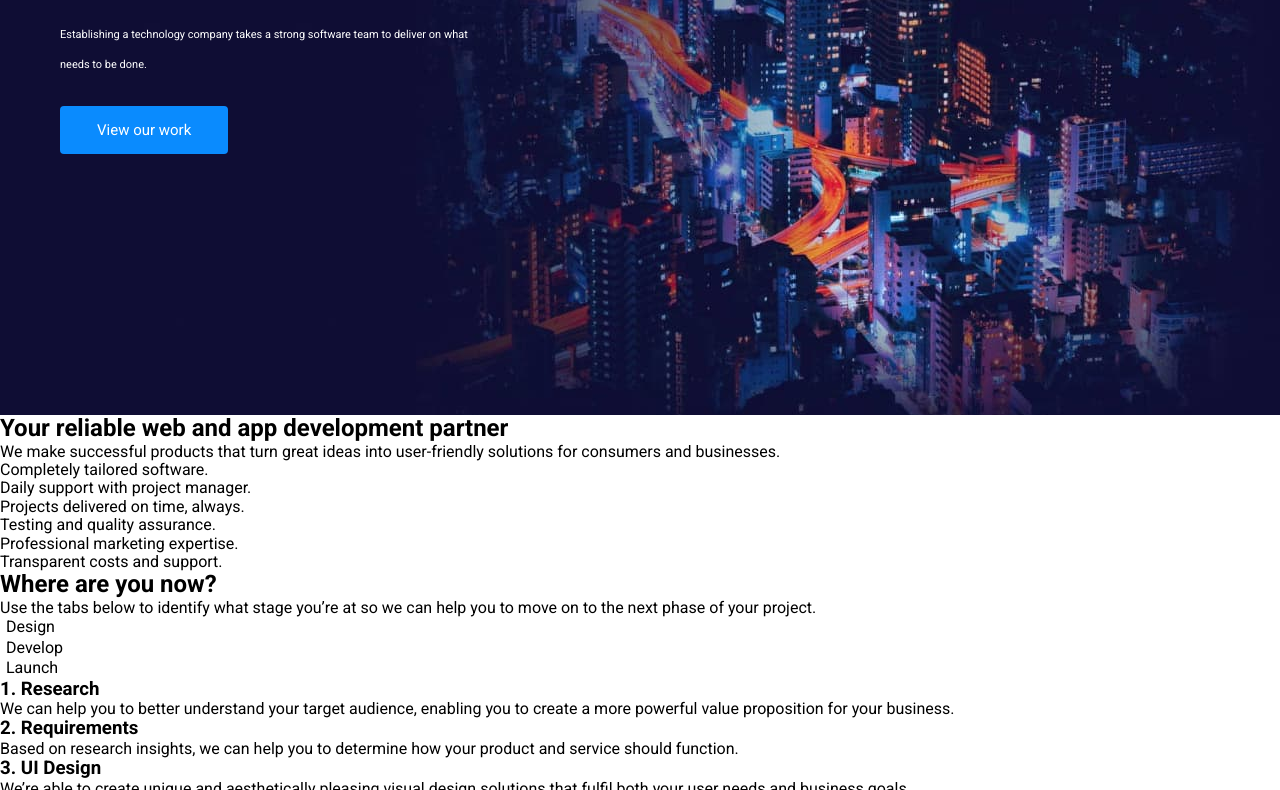
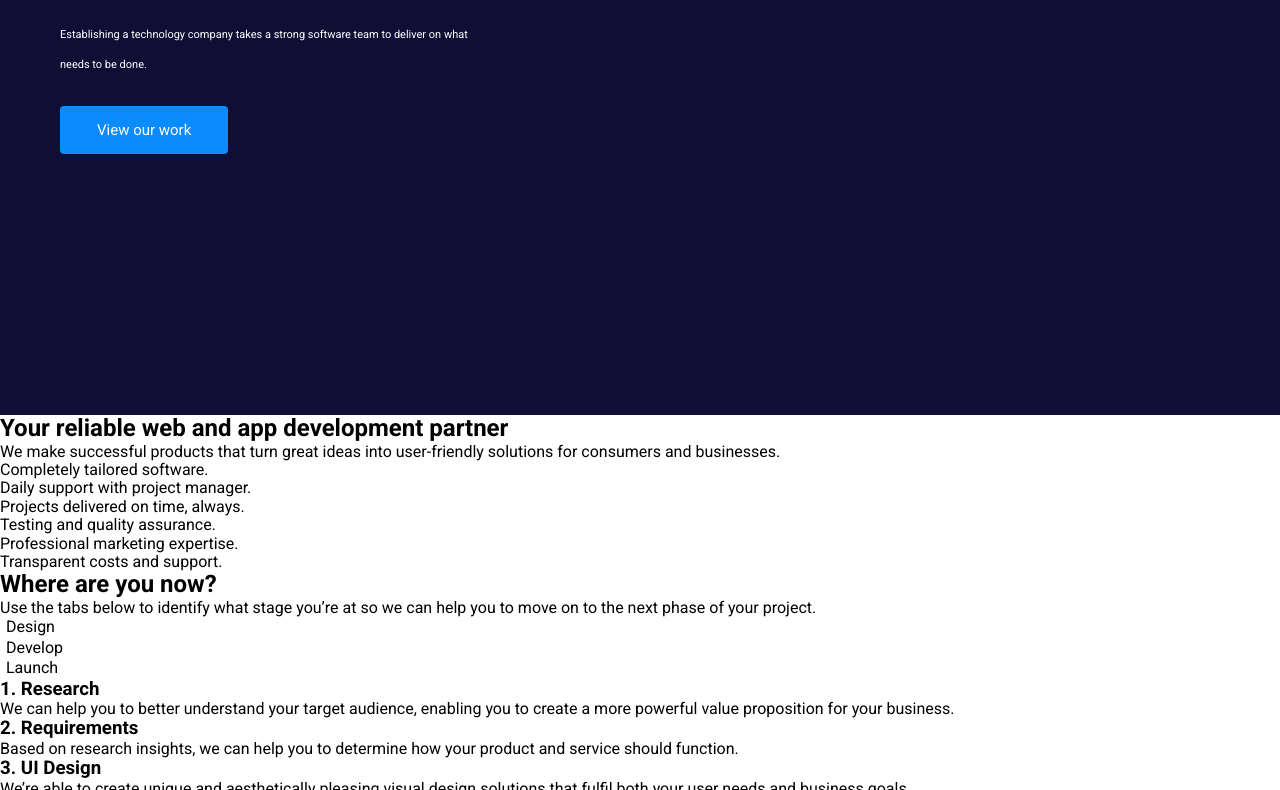
Before and after one commit to yulyashumna/practik1, a plain HTML site: page index.html in a window 1280 px wide. Shown: the part 477-1267 px from the top of the page. Drawn offline with nearby package versions, Linux system fonts and the light colour scheme.

Commit message:
Update styles.css

```diff
--- a/css/styles.css
+++ b/css/styles.css
@@ -102,9 +102,10 @@ header .container {
 /* ------------- HERO ------------- */
 .hero {
 	padding: 240px 0 270px;
-	background-image: url(../img/background.jpg);
+	background-color: #100e35;
+	/* background-image: url(../img/background.jpg);
 	background-repeat: no-repeat;
-	background-position: center;
+	background-position: center; */
 }
 
 .hero-title {
@@ -137,7 +138,7 @@ header .container {
 .work {
 	padding-top: 150px;
 	padding-bottom: 70px;
-	background: #0e0eff;
+	background: #100e35;
 }
 
 .work-title {
```
